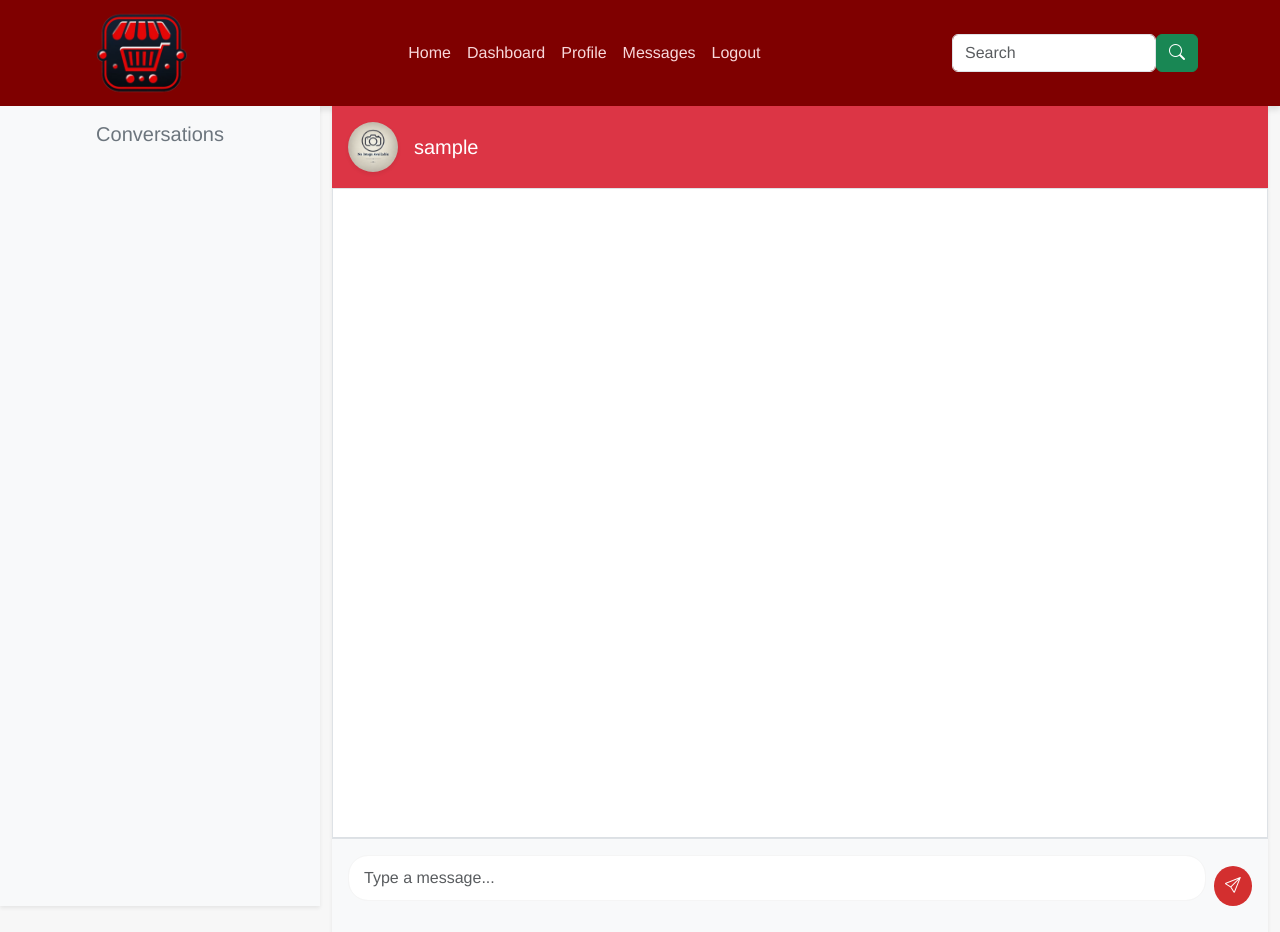
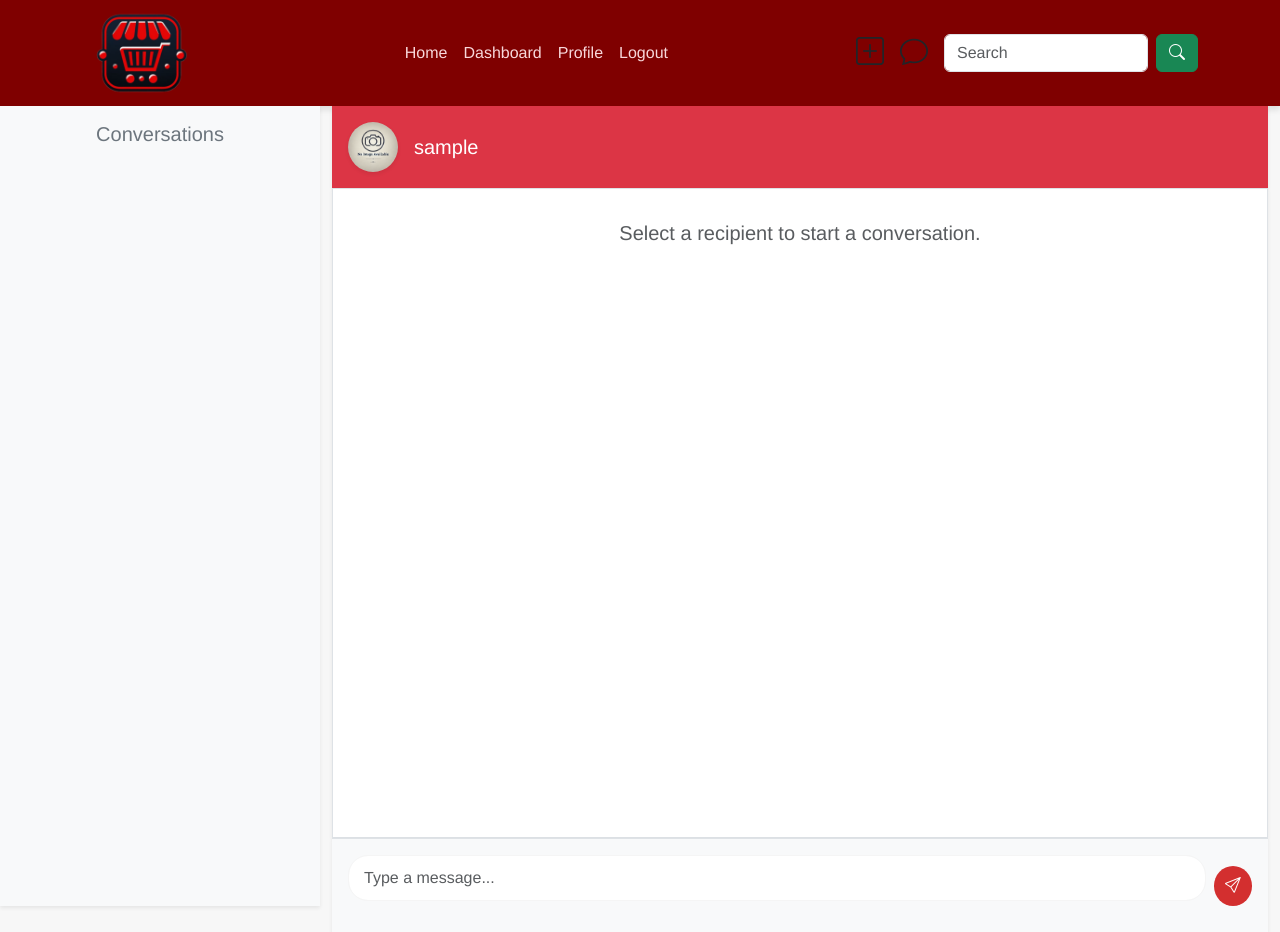
Before and after one commit to Vgarcan/CodeInstitute-proj04-b2b, a Django app: page /messages/1/ in a window 1280 px wide. Shown: the top 932 px of the page. Run offline with Django 5.2, Linux system fonts and the light colour scheme; the visitor is signed in with stand-in values (Sample User, id 1); data comes from the database, SQL or seed files in the repository; data that the repository does not hold is empty.

Commit message:
UPDATE: Navbar adjusted and context_processors includes global_counts for icons

```diff
--- a/red-bazaar/_core/settings.py
+++ b/red-bazaar/_core/settings.py
@@ -125,6 +125,8 @@ TEMPLATES = [
                 'django.template.context_processors.request',
                 'django.contrib.auth.context_processors.auth',
                 'django.contrib.messages.context_processors.messages',
+                # Nav Icons count
+                'utils.global_counts'
 
             ],
         },
--- a/red-bazaar/direct_messages/templates/direct_messages/chat.html
+++ b/red-bazaar/direct_messages/templates/direct_messages/chat.html
@@ -17,51 +17,6 @@
  CSS tag injection
 {% endcomment %}
 {% block css_inpage %}
-.chat-sidebar {
-    height: 100vh;
-    overflow-y: auto;
-}
-
-.chat-sidebar .user:hover {
-    background-color: var(--colour-primary-light);
-}
-
-.chat-header {
-    background-color: var(--colour-primary);
-    color: var(--colour-text-light);
-}
-
-.chat-messages {
-    height: calc(100vh - 150px);
-    overflow-y: auto;
-}
-
-.chat-message .message-content {
-    border-radius: 15px;
-    max-width: 75%;
-}
-
-.chat-message.sent .message-content {
-    background-color: var(--colour-accent);
-    color: var(--colour-text-light);
-}
-
-.chat-message.received .message-content {
-    background-color: var(--colour-accent-light);
-    color: var(--colour-text-dark);
-}
-
-.chat-input input {
-    border-radius: 20px;
-    padding: 10px 15px;
-}
-
-.chat-input button {
-    border-radius: 50%;
-    width: 40px;
-    height: 40px;
-    padding: 5px;
-}
 {% endblock css_inpage %}
 
 {% comment %}
@@ -105,6 +60,12 @@
 
                 <!-- Chat Messages -->
                 <div class="chat-messages flex-grow-1 bg-white p-3 border shadow-sm">
+                    {% if not messages %}
+                        <div class="p-3 text-center">
+                            <h5 class="text-muted">Select a recipient to start a conversation.</h5>
+                        </div>
+                    {% endif %}
+
                     {% for message in messages %}
                     <div class="chat-message {% if message.sender == user %}sent text-end{% else %}received{% endif %}">
                         {% if message.subject %}
--- a/red-bazaar/direct_messages/views.py
+++ b/red-bazaar/direct_messages/views.py
@@ -1,12 +1,13 @@
+from .models import Message, CustomUser
+from django.shortcuts import render, get_object_or_404, redirect
 from .forms import ChatForm
-from django.db.models import Max, F, Q
+from django.db.models import Q
 from django.shortcuts import render, redirect, get_object_or_404
 from .forms import MessageForm, ChatForm
 from .models import Message
 from users.models import CustomUser
 from django.contrib.auth.decorators import login_required
 from django.db.models import Q
-from django.db.models import Max
 
 # Create your views here.
 
@@ -37,7 +38,7 @@ def chat_view(request, recipient_id=None):
     View for displaying the chat interface.
 
     Retrieves a unique list of conversations for the logged-in user, consolidating all messages between two users into a single conversation.
-    Handles message sending and updates the chat interface dynamically.
+    Handles message sending, marks messages as read when the conversation is accessed, and updates the chat interface dynamically.
 
     Args:
         request: The HTTP request object.
@@ -46,28 +47,30 @@ def chat_view(request, recipient_id=None):
     Returns:
         HttpResponse: Renders the chat template with the list of unique conversations and messages.
     """
-    # Retrieve unique conversations where the current user is involved
+    # Retrieve unique conversations involving the current user
     conversations = (
-        Message.objects.filter(Q(sender=request.user) |
-                               Q(recipient=request.user))
+        Message.objects.filter(
+            Q(sender=request.user) |
+            Q(recipient=request.user)
+        )
         .values('sender', 'recipient')
-        .distinct()  # Ensure each pair of users appears only once
+        .distinct()
     )
 
-    # Prepare a dictionary to group conversations
+    # Prepare a dictionary to group conversations by unique users
     unique_users = {}
     for convo in conversations:
-        # Identify the other user in the conversation
+        # Determine the other user in the conversation
         other_user_id = convo['recipient'] if convo['sender'] == request.user.id else convo['sender']
 
-        # Skip duplicates by ensuring each user pair appears only once
+        # Skip duplicates by ensuring each user appears only once
         if other_user_id in unique_users:
             continue
 
         # Fetch the user object for the other participant
         other_user = CustomUser.objects.get(id=other_user_id)
 
-        # Retrieve the most recent message between the current user and the other user
+        # Retrieve the most recent message in the conversation
         last_message = (
             Message.objects.filter(
                 Q(sender=request.user, recipient=other_user)
@@ -77,18 +80,19 @@ def chat_view(request, recipient_id=None):
             .first()
         )
 
-        # Add the conversation to the dictionary
+        # Add the conversation details to the dictionary
         unique_users[other_user_id] = {
             'user': other_user,
             'last_message': last_message.message if last_message else "No messages yet",
+            'last_message_time': last_message.created_at if last_message else None,
         }
 
-    # Get the selected recipient, if any
+    # If a recipient ID is provided, fetch the recipient
     recipient = None
     if recipient_id:
         recipient = get_object_or_404(CustomUser, id=recipient_id)
 
-    # Retrieve all messages between the current user and the selected recipient
+    # Fetch messages between the logged-in user and the selected recipient
     messages = []
     if recipient:
         messages = Message.objects.filter(
@@ -96,7 +100,12 @@ def chat_view(request, recipient_id=None):
             | Q(sender=recipient, recipient=request.user)
         ).order_by('created_at')
 
-    # Handle form submission for sending a message
+        # Mark all unread messages as read
+        unread_messages = messages.filter(
+            recipient=request.user, is_read=False)
+        unread_messages.update(is_read=True)
+
+    # Handle message sending
     if request.method == 'POST' and recipient:
         form = ChatForm(request.POST)
         if form.is_valid():
@@ -108,8 +117,10 @@ def chat_view(request, recipient_id=None):
     else:
         form = ChatForm()
 
+    # Render the chat template with the context data
     return render(request, 'direct_messages/chat.html', {
-        'conversations': unique_users.values(),  # Pass only the unique conversations
+        # Sort conversations by the latest message time
+        'conversations': sorted(unique_users.values(), key=lambda x: x['last_message_time'], reverse=True),
         'messages': messages,
         'form': form,
         'recipient': recipient,
--- a/red-bazaar/templates/widgets/navbar.html
+++ b/red-bazaar/templates/widgets/navbar.html
@@ -9,79 +9,75 @@
                     <img src="{% static 'imgs/logo-01.ico' %}" width="auto" height="90" alt="Main LOGO">
                 </a>
             </div>
-            <!-- Toggle Button -->
-            <span class="navbar-toggler order-md-3 border-0" role="button" data-bs-toggle="collapse" data-bs-target="#navbarSupportedContent" aria-expanded="false" aria-label="Toggle navigation">
+
+            <!-- Toggle Button for Mobile -->
+            <span class="navbar-toggler order-md-3 order-2 border-0 ms-2" role="button" data-bs-toggle="collapse" data-bs-target="#navbarNav" aria-expanded="false" aria-label="Toggle navigation">
                 <i class="bi bi-list fs-1"></i>
             </span>
 
-            <!-- Search Bar for Desktop -->
-            <div class="d-flex justify-content-end d-none d-md-block order-md-2">
-                <form class="form-inline d-flex flex-row-reverse" action="{% url 'products:search' %}" method="GET">
-                    <button class="btn btn-success" type="submit"><i class="bi bi-search"></i></button>
-                    <input class="form-control mr-sm-2" type="search" placeholder="Search" aria-label="Search" name="q">
-                </form>
-            </div>
+            {% if user.is_authenticated %}
+            <!-- Cart and Messages Buttons: Always Visible -->
+                <div class="d-flex align-items-center justify-content-center gap-3 order-md-2 order-1 ms-auto ms-md-0 me-md-3">
+                    {% if user.role == 'BUY' %}
+                    <!-- Cart Button -->
+                    <a href="{% url 'products:view-cart' %}" class="position-relative text-dark">
+                        <i class="bi bi-cart fs-3"></i>
+                        {% if cart_items_count > 0 %}
+                        <span class="position-absolute top-0 start-100 translate-middle badge rounded-pill bg-danger">
+                            {{ cart_items_count }}
+                        </span>
+                        {% endif %}
+                    </a>
+                    {% else %}
+                    <!-- Add Item Button -->
+                    <a href="{% url 'products:create' %}" class="position-relative text-dark">
+                        <i class="bi bi-plus-square fs-3"></i>
+                    </a>
+                    {% endif %}
+
+                    <!-- Messages Button -->
+                    <a href="{% url 'direct_messages:chat' %}" class="position-relative text-dark">
+                        <i class="bi bi-chat fs-3"></i>
+                        {% if new_messages_count > 0 %}
+                        <span class="position-absolute top-0 start-100 translate-middle badge rounded-pill bg-danger">
+                            {{ new_messages_count }}
+                        </span>
+                        {% endif %}
+                    </a>
+                </div>
+            {% endif %}
 
             <!-- Navbar Links -->
-            <div class="collapse navbar-collapse justify-content-center order-lg-1 order-md-4" id="navbarNav">
+            <div class="collapse navbar-collapse justify-content-center order-lg-1 order-3" id="navbarNav">
                 <ul class="navbar-nav text-center">
                     <li class="nav-item">
                         <a class="nav-link" href="{% url 'main:home' %}">Home</a>
                     </li>
-                    <hr class="w-50 text-center mx-auto d-block d-md-none">
-
-
                     {% if user.is_authenticated %}
-                    <li class="nav-item">
+                        <li class="nav-item">
                             <a class="nav-link" href="{% url 'users:dashboard' %}">Dashboard</a>
                         </li>
-                        <hr class="w-50 text-center mx-auto d-block d-md-none">
                         <li class="nav-item">
                             <a class="nav-link" href="{% url 'users:user_profile' %}">Profile</a>
-                        </li>
-                        <hr class="w-50 text-center mx-auto d-block d-md-none">
-                        <li class="nav-item">
-                            <a class="nav-link" href="{% url 'direct_messages:chat' %}">Messages</a>
                         </li>
                         <li class="nav-item">
                             <a class="nav-link" href="{% url 'account_logout' %}">Logout</a>
                         </li>
-                        <hr class="w-50 text-center mx-auto d-block d-md-none">
                         {% if user.role == 'BUY' %}
-
-                            <!-- Buyer-specific links -->
-                            <li class="nav-item">
-                                <a class="nav-link" href="{% url 'products:view-cart' %}">Cart</a>
-                            </li>
-                            <hr class="w-50 text-center mx-auto d-block d-md-none">
                             <li class="nav-item">
                                 <a class="nav-link" href="{% url 'products:all' %}">All Products</a>
                             </li>
-                            <hr class="w-50 text-center mx-auto d-block d-md-none">
-
-                        {% elif user.role == 'SUP' %}
-
-                            <!-- Supplier-specific links -->
-                            <li class="nav-item">
-                                <a class="nav-link" href="{% url 'products:create' %}">Add Products</a>
-                            </li>
                         {% endif %}
-
-
                     {% else %}
                         <li class="nav-item">
                             <a class="nav-link" href="{% url 'main:about' %}">About</a>
                         </li>
-                        <hr class="w-50 text-center mx-auto d-block d-md-none">
                         <li class="nav-item">
                             <a class="nav-link" href="{% url 'main:contact' %}">Contact</a>
                         </li>
-                        <hr class="w-50 text-center mx-auto d-block d-md-none">
                         <li class="nav-item">
                             <a class="nav-link" href="{% url 'main:terms' %}">Terms & Conditions</a>
                         </li>
-                        <hr class="w-50 text-center mx-auto d-block d-md-none">
-                        <!-- User Login/Register Links -->
                         <li class="nav-item dropdown">
                             <a class="nav-link dropdown-toggle" data-bs-toggle="dropdown" href="#" role="button" aria-expanded="false">Log In/Sign UP</a>
                             <ul class="dropdown-menu">
@@ -97,22 +93,25 @@
                                 </li>
                             </ul>
                         </li>
-                        <hr class="w-50 text-center mx-auto d-block d-md-none">
-
                     {% endif %}
                 </ul>
 
-                <!-- Search Bar for Mobile -->
-                <div class="d-flex justify-content-center d-md-none">
-                    <form class="form-inline d-flex flex-row-reverse" action="{% url 'products:search' %}" method="GET">
-                        <button class="btn btn-outline-success" type="submit">Search</button>
-                        <input class="form-control mr-sm-2" type="search" placeholder="Search" aria-label="Search" name="q">
+                <!-- Search Bar for Mobile (Inside Dropdown) -->
+                <div class="d-flex d-lg-none justify-content-center mt-3">
+                    <form class="form-inline d-flex" action="{% url 'products:search' %}" method="GET">
+                        <input class="form-control me-2" type="search" placeholder="Search" aria-label="Search" name="q">
+                        <button class="btn btn-success" type="submit"><i class="bi bi-search"></i></button>
                     </form>
                 </div>
+            </div>
+
+            <!-- Search Bar for Desktop -->
+            <div id="desktop-search" class="d-none d-lg-flex justify-content-end order-md-3 ms-auto">
+                <form class="form-inline d-flex flex-row-reverse" action="{% url 'products:search' %}" method="GET">
+                    <button class="btn btn-success" type="submit"><i class="bi bi-search"></i></button>
+                    <input class="form-control me-2" type="search" placeholder="Search" aria-label="Search" name="q">
+                </form>
             </div>
         </div>
     </div>
 </nav>
-
-<!-- INFO messages -->
-{% include "widgets/alert.html" %}
```
Also changed, not shown: red-bazaar/static/css/styles.css (+48 -0 lines), red-bazaar/utils.py (+83 -2 lines), 1 other file.
